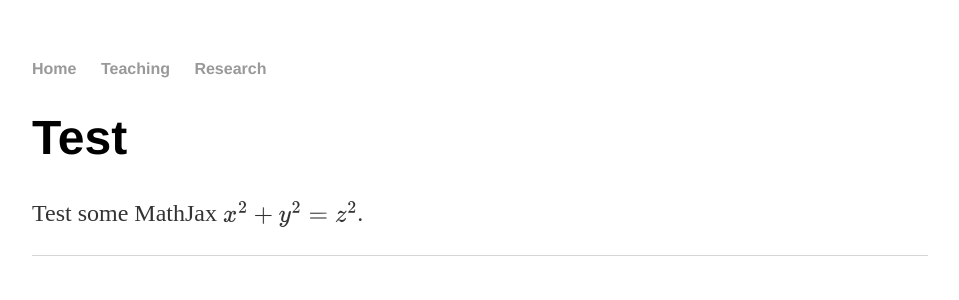
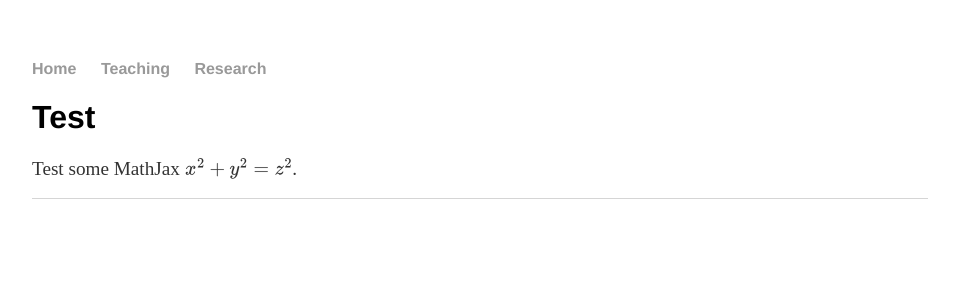
Before and after one commit to siwelwerd/siwelwerd.github.io, a Jekyll site: the page built from index.html, in a window 1280 px wide. Shown: the top 300 px of the page, without its empty margins (160-1119 px from the left). Built offline with Jekyll 4.4.1, drawn with Linux system fonts in a browser that asks for light colours.

Commit message:
Tweak CSS

```diff
--- a/css/main.css
+++ b/css/main.css
@@ -20,12 +20,12 @@ a:hover {
     text-decoration: underline;
 }
 h1 {
-    font-size: 3em;
+    font-size: 2em;
     font-family:'Helvetica', 'Arial', 'Sans-Serif';
 }
 p {
-    font-size: 1.5em;
-    line-height: 1.4em;
+    font-size: 1.2em;
+    line-height: 1.1em;
     color: #333;
 }
 footer {
```
